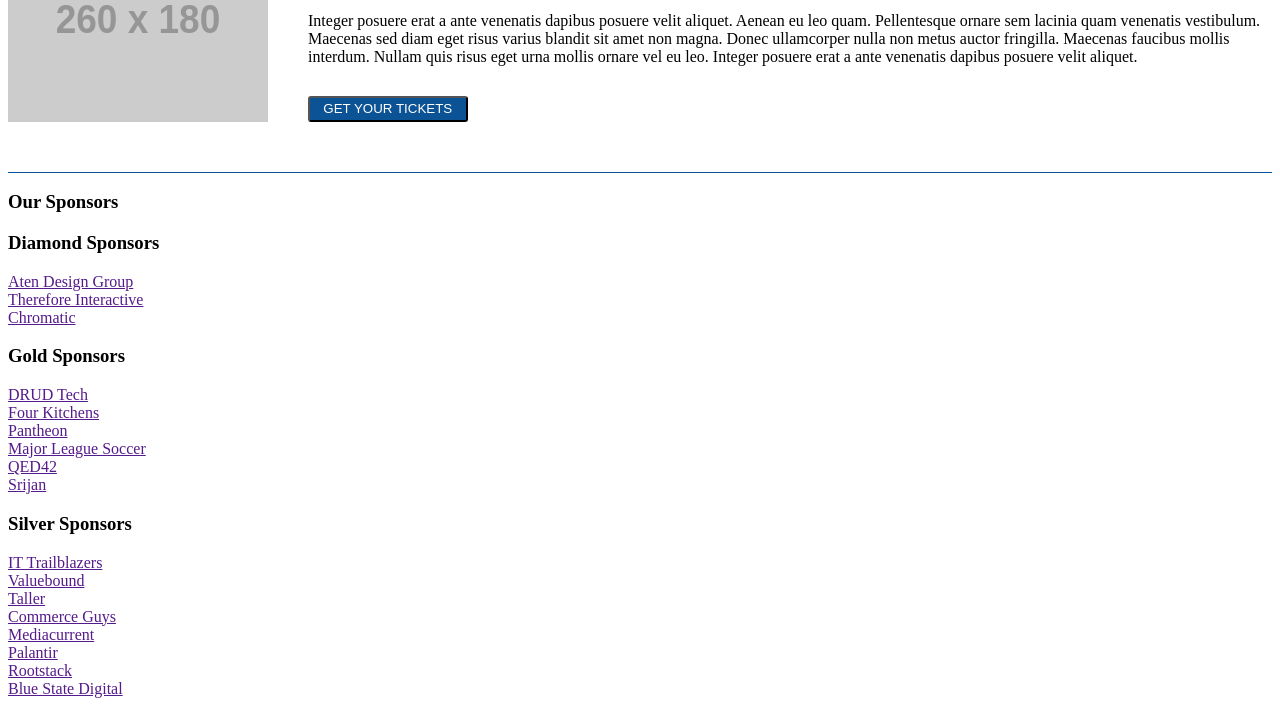
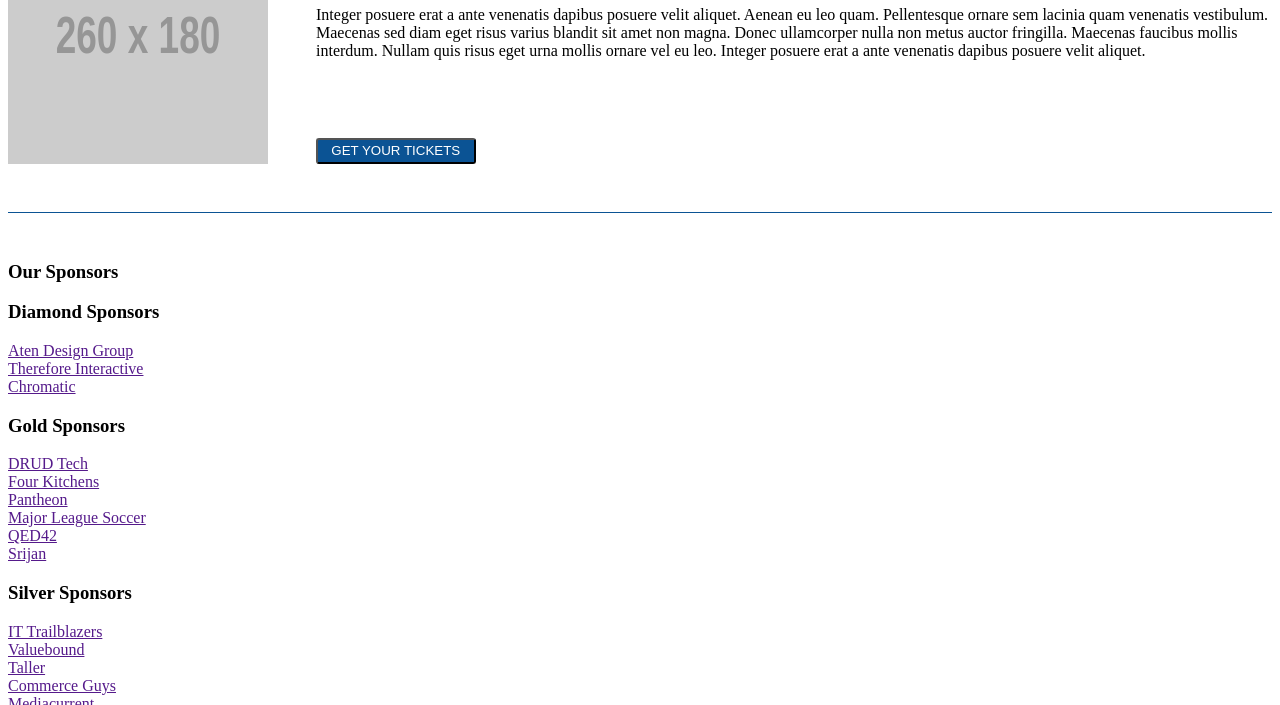
Before and after one commit to decoupleddays/website, a Gatsby site: page / in a window 1280 px wide. Shown: the part 473-1178 px from the top of the page. Built offline with nearby package versions, Linux system fonts and the light colour scheme; Gatsby itself is replaced by a stand-in of ours; placeholder pictures from the web are drawn by us.

Commit message:
Updates spacing

```diff
--- a/src/components/header/header.js
+++ b/src/components/header/header.js
@@ -35,7 +35,7 @@
 const HeaderContainer = styled.div`
   background-color: transparent;
   position: relative;
-  margin-bottom: 1.45rem;
+  margin-bottom: 4rem;
 `
 
 const HeaderHero = styled.div`
--- a/src/components/section/section.js
+++ b/src/components/section/section.js
@@ -20,12 +20,12 @@
 const StyledSection = styled.section`
   display: flex;
   border-bottom: 1px solid ${colors.veniceBlue};
-  padding-bottom: 50px;
-  padding-top: 50px;
+  padding-bottom: 3rem;
+  margin-bottom: 3rem;
 
   img {
     display: block;
-    margin-right: 40px;
+    margin-right: 3rem;
   }
 `
 
@@ -34,7 +34,9 @@
   font-size: 2rem;
 `
 
-const Content = styled.div``
+const Content = styled.div`
+  margin-bottom: 3rem;
+`
 
 const RegisterButton = Button.extend`
   margin: 30px 0 0;
```
